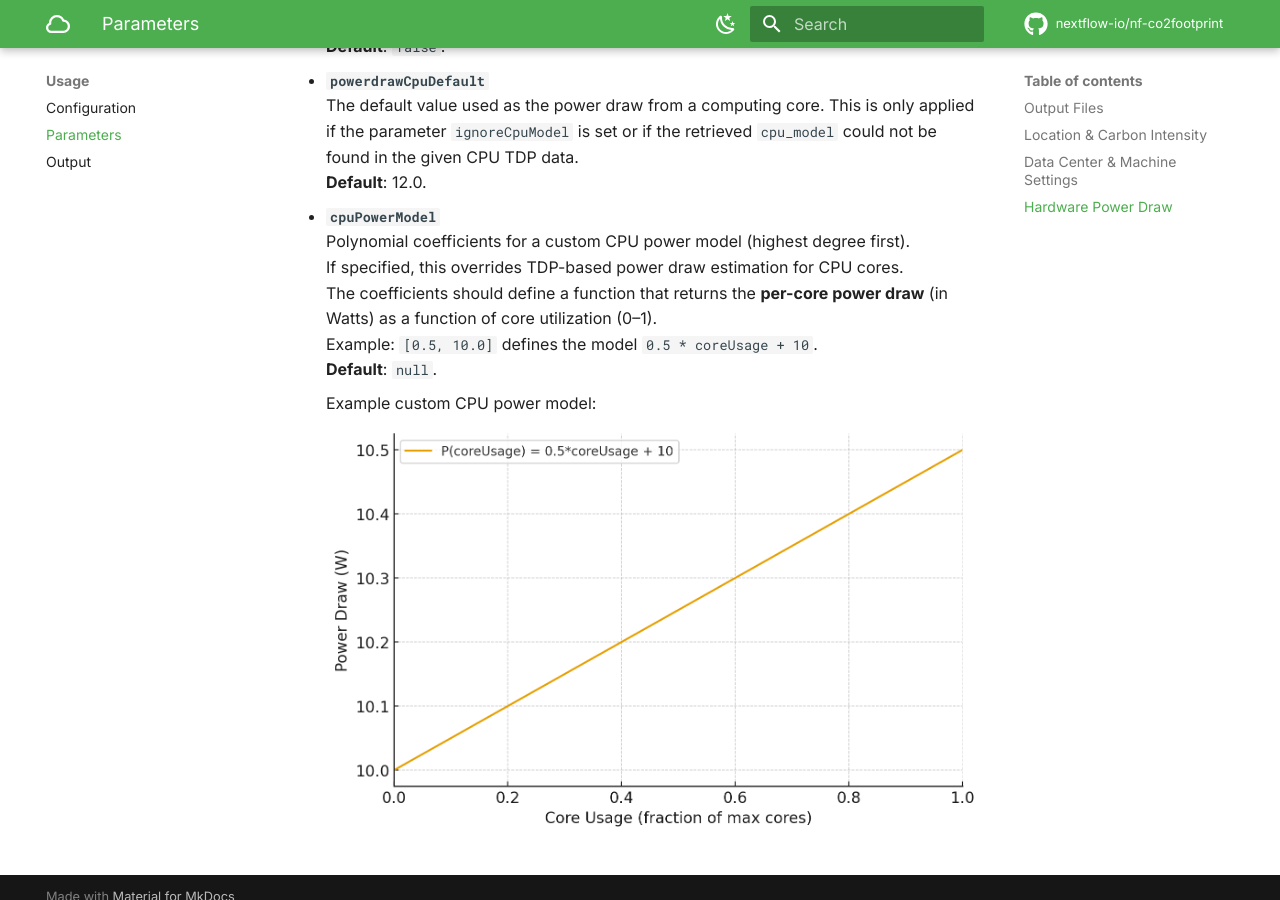
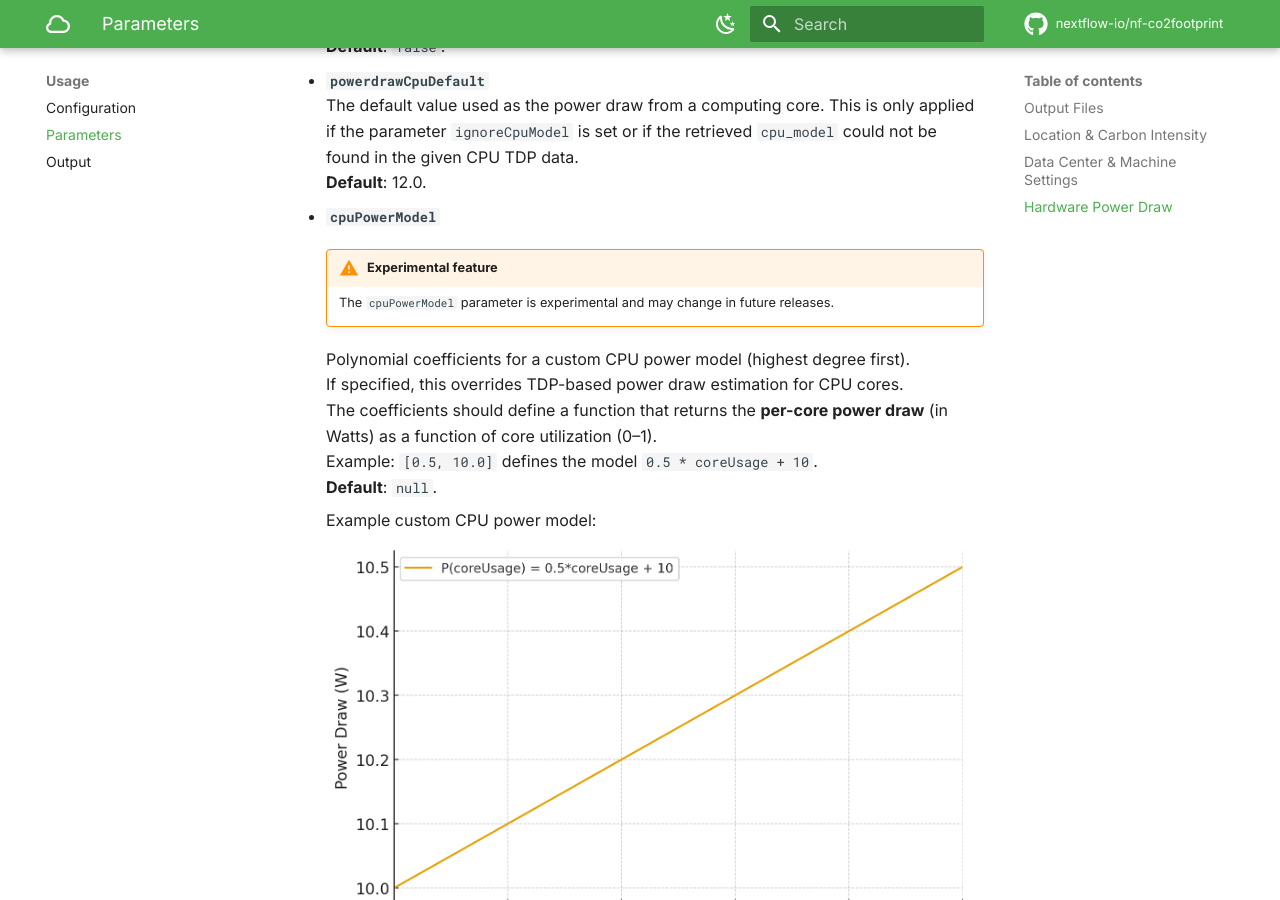
Before and after one commit to nextflow-io/nf-co2footprint, an MkDocs documentation site: the page built from docs/usage/parameters.md, in a window 1280 px wide and 900 px high, scrolled down 2621 px. Built offline with MkDocs 1.6.1 and Material for MkDocs 9.7.7, drawn with Linux system fonts in a browser that asks for light colours; comment, search, counter and statistics services are not loaded.

Commit message:
Add Experimental Feature Warning
Signed-off-by: nadnein <nadjav.18@gmail.com>

```diff
--- a/docs/usage/parameters.md
+++ b/docs/usage/parameters.md
@@ -85,12 +85,17 @@ The following parameters are currently available:
   This is only applied if the parameter `ignoreCpuModel` is set or if the retrieved `cpu_model` could not be found in the given CPU TDP data.
   **Default**: 12.0.
 
+
 - **`cpuPowerModel`**
-  Polynomial coefficients for a custom CPU power model (highest degree first).
-  If specified, this overrides TDP-based power draw estimation for CPU cores.
-  The coefficients should define a function that returns the **per-core power draw** (in Watts) as a function of core utilization (0–1).
-  Example: `[0.5, 10.0]` defines the model `0.5 * coreUsage + 10`.
-  **Default**: `null`.
+
+    !!! warning "Experimental feature"
+        The `cpuPowerModel` parameter is experimental and may change in future releases.
+
+    Polynomial coefficients for a custom CPU power model (highest degree first).
+    If specified, this overrides TDP-based power draw estimation for CPU cores.
+    The coefficients should define a function that returns the **per-core power draw** (in Watts) as a function of core utilization (0–1).
+    Example: `[0.5, 10.0]` defines the model `0.5 * coreUsage + 10`.
+    **Default**: `null`.
 
     Example custom CPU power model:
 
```
